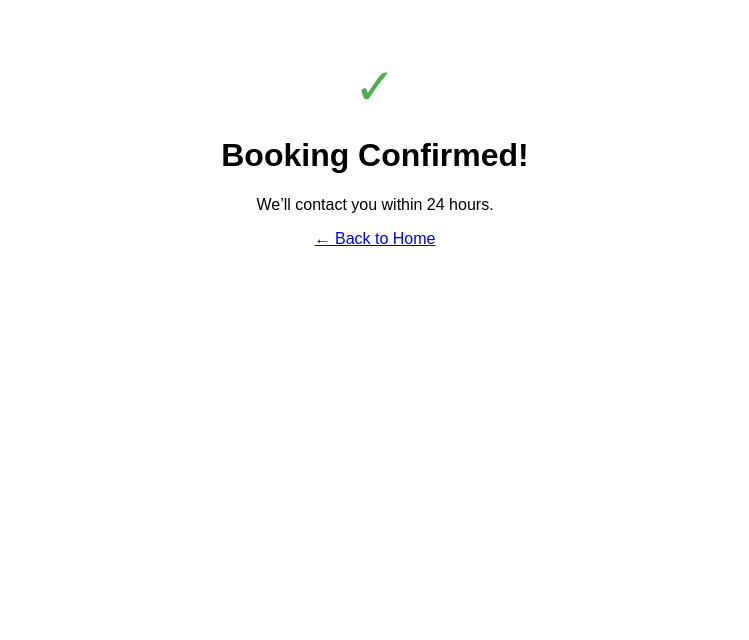
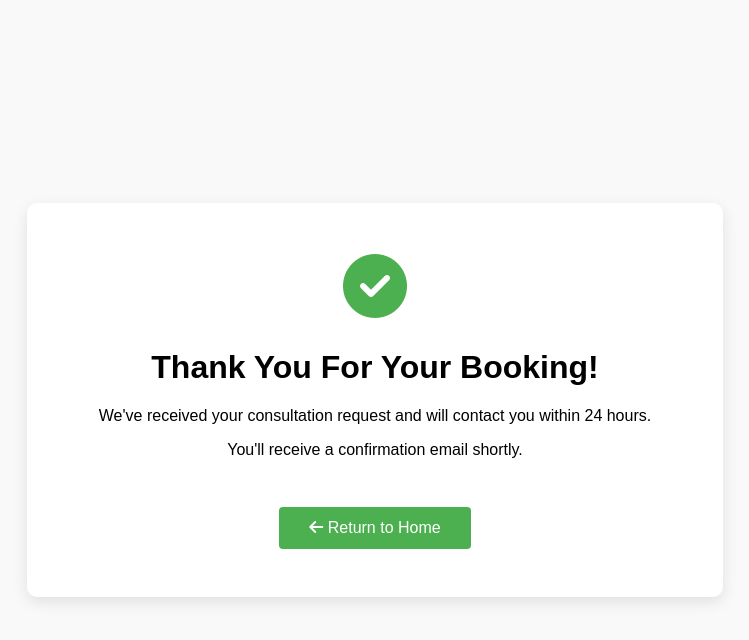
Before and after one commit to MICHEAL7400/MantTeq-website, a plain HTML site: page thank_you.html in a window 1280 px wide. Shown: the whole page, without its empty margins (265-1014 px from the left). Drawn offline with Linux system fonts and the light colour scheme.

Commit message:
updated the files

```diff
--- a/thank_you.html
+++ b/thank_you.html
@@ -1,16 +1,61 @@
 <!DOCTYPE html>
-<html>
+<html lang="en">
 <head>
-    <title>Thank You!</title>
+    <meta charset="UTF-8">
+    <meta name="viewport" content="width=device-width, initial-scale=1.0">
+    <title>Thank You | MantTeq</title>
+    <link rel="stylesheet" href="https://cdnjs.cloudflare.com/ajax/libs/font-awesome/6.4.0/css/all.min.css">
     <style>
-        body { font-family: Arial, sans-serif; text-align: center; padding: 50px; }
-        .checkmark { color: #4CAF50; font-size: 50px; }
+        body {
+            font-family: 'Poppins', sans-serif;
+            background: #f9f9f9;
+            display: flex;
+            justify-content: center;
+            align-items: center;
+            height: 100vh;
+            margin: 0;
+            text-align: center;
+        }
+        .thank-you-container {
+            background: white;
+            padding: 3rem;
+            border-radius: 10px;
+            box-shadow: 0 5px 15px rgba(0,0,0,0.1);
+            max-width: 600px;
+            width: 90%;
+        }
+        .checkmark {
+            color: #4CAF50;
+            font-size: 4rem;
+            margin-bottom: 1.5rem;
+        }
+        .btn-home {
+            display: inline-block;
+            padding: 12px 30px;
+            background: #4CAF50;
+            color: white;
+            text-decoration: none;
+            border-radius: 4px;
+            margin-top: 2rem;
+            transition: all 0.3s ease;
+        }
+        .btn-home:hover {
+            background: #45a049;
+            transform: translateY(-2px);
+        }
     </style>
 </head>
 <body>
-    <div class="checkmark">✓</div>
-    <h1>Booking Confirmed!</h1>
-    <p>We’ll contact you within 24 hours.</p>
-    <a href="https://micheal7400.github.io/MantTeq-website/">← Back to Home</a>
+    <div class="thank-you-container">
+        <div class="checkmark">
+            <i class="fas fa-check-circle"></i>
+        </div>
+        <h1>Thank You For Your Booking!</h1>
+        <p>We've received your consultation request and will contact you within 24 hours.</p>
+        <p>You'll receive a confirmation email shortly.</p>
+        <a href="https://micheal7400.github.io/MantTeq-website/" class="btn-home">
+            <i class="fas fa-arrow-left"></i> Return to Home
+        </a>
+    </div>
 </body>
 </html>
```
